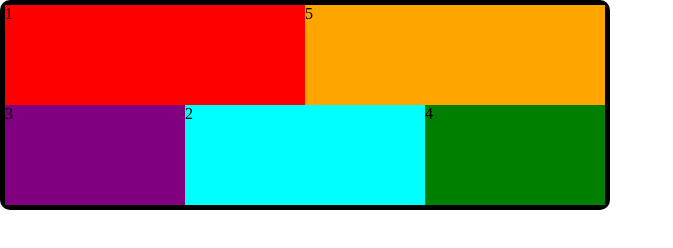
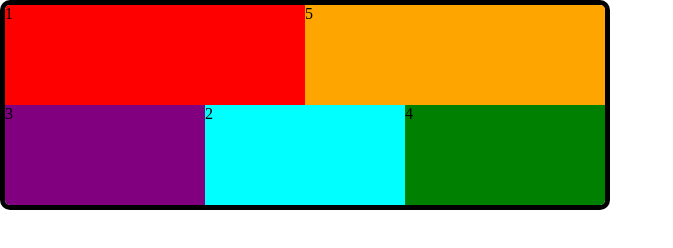
Before and after one commit to VladDraga/l15-dz-, a plain HTML site: page index.html in a window 1280 px wide. Shown: the whole page, without its empty margins (0-673 px from the left). Drawn offline with Linux system fonts and the light colour scheme.

Commit message:
commit4
commit4

```diff
--- a/style.css
+++ b/style.css
@@ -12,6 +12,7 @@
     display: flex;
     flex-wrap: wrap;
     justify-content: center;
+    overflow: hidden;
   }
   .item {
     height: 100px;
@@ -33,12 +34,14 @@
   #three {
     background-color: purple;
     order: 2;
+    flex-grow: 1;
 
   }
 
   #four {
     background-color: green;
     order: 4;
+    flex-grow: 1;
 
   }
   #five {
```
